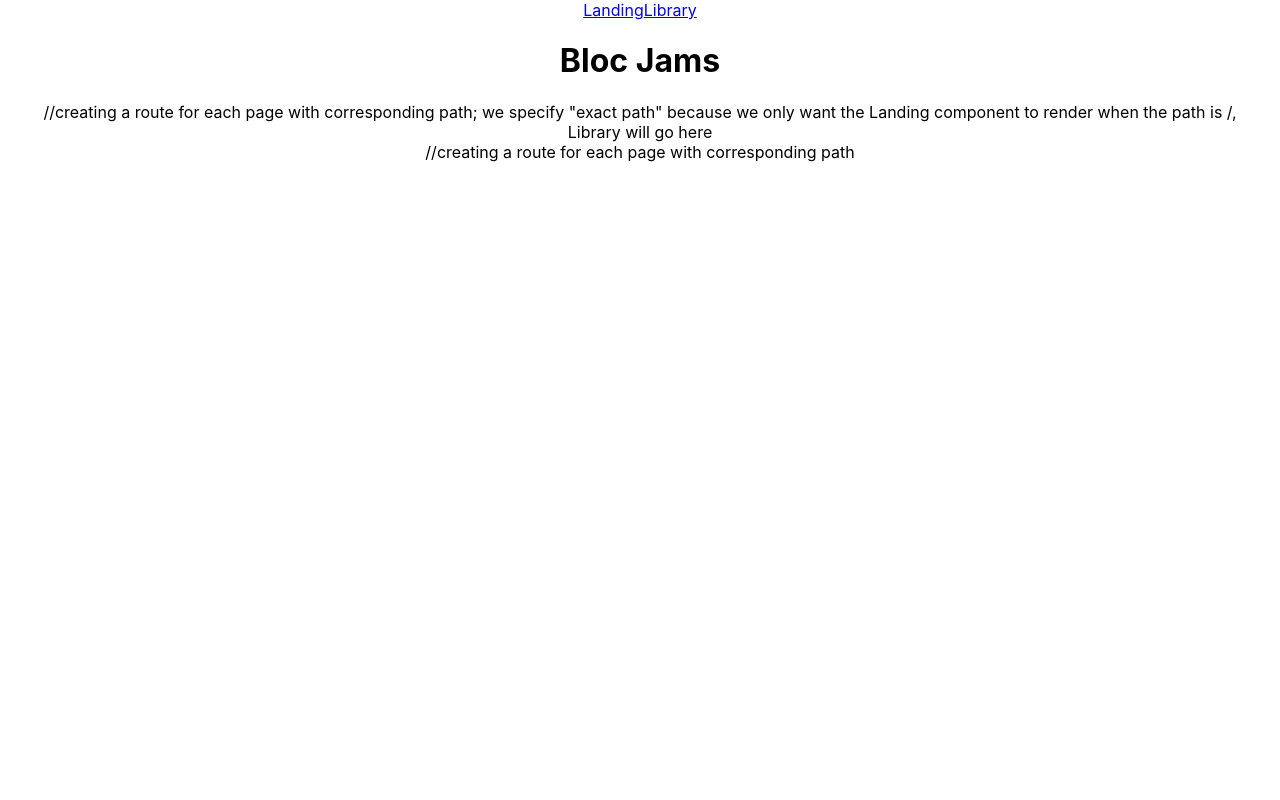
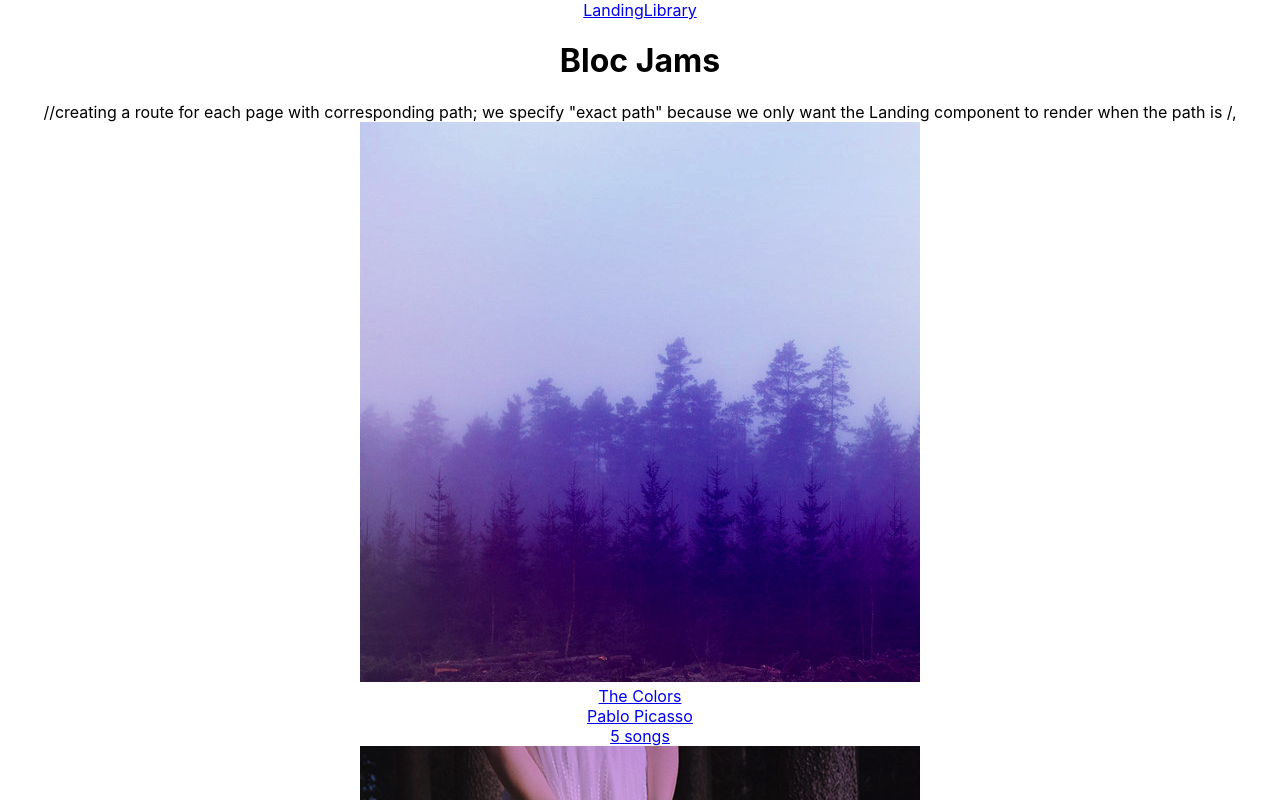
Before and after one commit to fblundo/bloc-jams-react, a React (Create React App) app: page /library in a window 1280 px wide. Shown: the top 800 px of the page. Built offline with nearby package versions, Linux system fonts and the light colour scheme.

Commit message:
completed-checkpoint-library-component

```diff
--- a/src/App.js
+++ b/src/App.js
@@ -3,6 +3,7 @@
 import './App.css';
 import Landing from './components/Landing'; //importing the component
 import Library from './components/Library'; //importing the component
+import Album from './components/Album'; //importing the component
 
 
 class App extends Component {
@@ -19,6 +20,7 @@
          <main>
           <Route exact path="/" component={Landing} />  //creating a route for each page with corresponding path; we specify "exact path" because we only want the Landing component to render when the path is /,
           <Route path="/library" component={Library} /> //creating a route for each page with corresponding path
+          <Route path="/album/:slug" component={Album} /> //specifying a dynamic parameter
            </main>
       </div>
 
--- a/src/components/Album.js
+++ b/src/components/Album.js
@@ -1,9 +1,13 @@
-import React from 'react';
+ import React, { Component } from 'react';
 
-const Album = () => (
-  <section className="album">
-    Landing page will go here
-  </section>
-);
+ class Album extends Component {
+   render() {
+     return (
+       <section className="album">
+        {this.props.match.params.slug} Album will go here
+       </section>
+     );
+   }
+ }
 
 export default Album;
--- a/src/components/Library.js
+++ b/src/components/Library.js
@@ -1,9 +1,30 @@
-import React from 'react';
+import React, { Component } from 'react';
+import { Link } from 'react-router-dom';
+import albumData from './../data/albums';
 
-const Library = () => (
-  <section className="library">
-    Library will go here
-  </section>
-);
+class Library extends Component {
+  constructor(props) {
+     super(props);
+      this.state = {
+        albums: albumData
+      };
+   }
+  render() {
+    return (
+      <section className='library'>
+        {
+          this.state.albums.map( (album, index) =>
+            <Link to={`/album/${album.slug}`} key={index}>
+              <img src={album.albumCover} alt={album.title} />
+              <div>{album.title}</div>
+              <div>{album.artist}</div>
+              <div>{album.songs.length} songs</div>
+            </Link>
+          )
+        }
+      </section>
+    );
+  }
+}
 
 export default Library;
--- /dev/null
+++ b/src/data/albums.js
@@ -0,0 +1,27 @@
+export default [{
+  title: 'The Colors',
+  artist: 'Pablo Picasso',
+  releaseInfo: '1909 Spanish Records',
+  albumCover: '/assets/images/album_covers/01.jpg',
+  slug: 'the-colors',
+  songs: [
+      { title: 'Blue', duration: '161.71', audioSrc: '/assets/music/blue.mp3' },
+      { title: 'Green', duration: '103.96', audioSrc: '/assets/music/green.mp3' },
+      { title: 'Red', duration: '268.45', audioSrc: '/assets/music/red.mp3' },
+      { title: 'Pink', duration: '153.14', audioSrc: '/assets/music/pink.mp3' },
+      { title: 'Magenta', duration: '374.22', audioSrc: '/assets/music/magenta.mp3' }
+  ]
+}, {
+    title: 'The Telephone',
+    artist: 'Guglielmo Marconi',
+    releaseInfo: '1909 EM',
+    albumCover: '/assets/images/album_covers/02.jpg',
+    slug: 'the-telephone',
+    songs: [
+      { title: 'Blue', duration: '161.71', audioSrc: '/assets/music/blue.mp3' },
+      { title: 'Green', duration: '103.96', audioSrc: '/assets/music/green.mp3' },
+      { title: 'Red', duration: '268.45', audioSrc: '/assets/music/red.mp3' },
+      { title: 'Pink', duration: '153.14', audioSrc: '/assets/music/pink.mp3' },
+      { title: 'Magenta', duration: '374.22', audioSrc: '/assets/music/magenta.mp3' }
+    ]
+}];
```
Also changed, not shown: src/src/album.js (added, +27 -0 lines).
